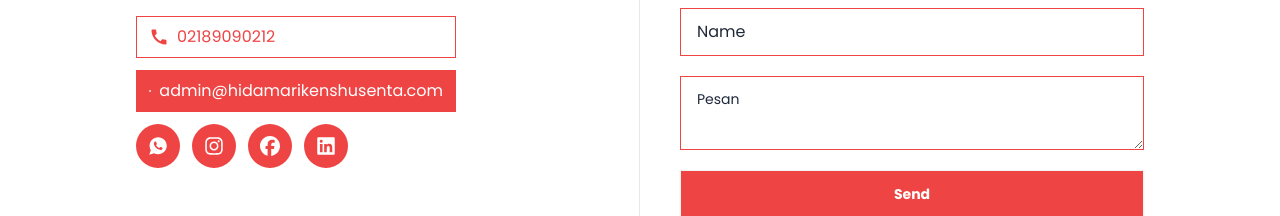
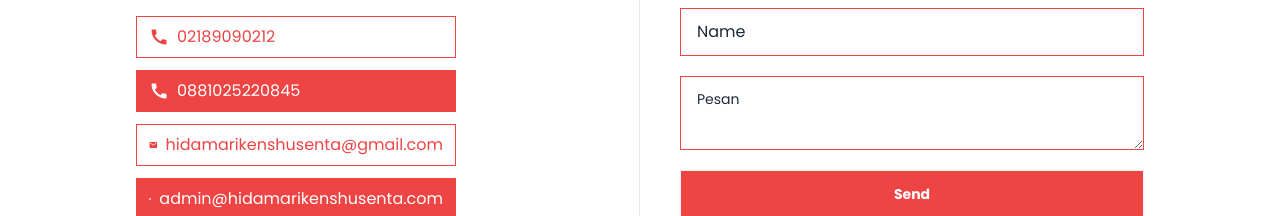
Before and after one commit to Ganesha-project/lpk-web, a Next.js app: page /contact-us in a window 1280 px wide. Shown: the part 265-481 px from the top of the page. Built offline with nearby package versions, Linux system fonts and the light colour scheme.

Commit message:
added new contact

```diff
--- a/src/Components/ContactUsPage/FormContact.jsx
+++ b/src/Components/ContactUsPage/FormContact.jsx
@@ -23,6 +23,19 @@ export const FormContact = () => {
                             className="hover:bg-red-500 hover:text-white duration-300 flex gap-2 items-center border text-red-500 border-red-500 py-2 px-3 lg:w-[25lvw] ">
                             <MdCall size={20} />
                             02189090212
+                        </Link>
+                        <Link
+                            href={'tel:0881025220845'}
+                            className="hover:bg-white hover:text-red-500 duration-300 flex gap-2 items-center border border-red-500 bg-red-500 text-white py-2 px-3 lg:w-[25lvw] ">
+                            <MdCall size={20} />
+                            0881025220845
+                        </Link>
+                        <Link
+                            href={'mailto:hidamarikenshusenta@gmail.com'}
+                            type="tel"
+                            className="hover:bg-red-500 hover:text-white duration-300 flex gap-2 items-center border text-red-500 border-red-500 py-2 px-3 lg:w-[25lvw] ">
+                            <IoMdMail size={20} />
+                            hidamarikenshusenta@gmail.com
                         </Link>
                         <Link
                             href={MAILLINK}
```
